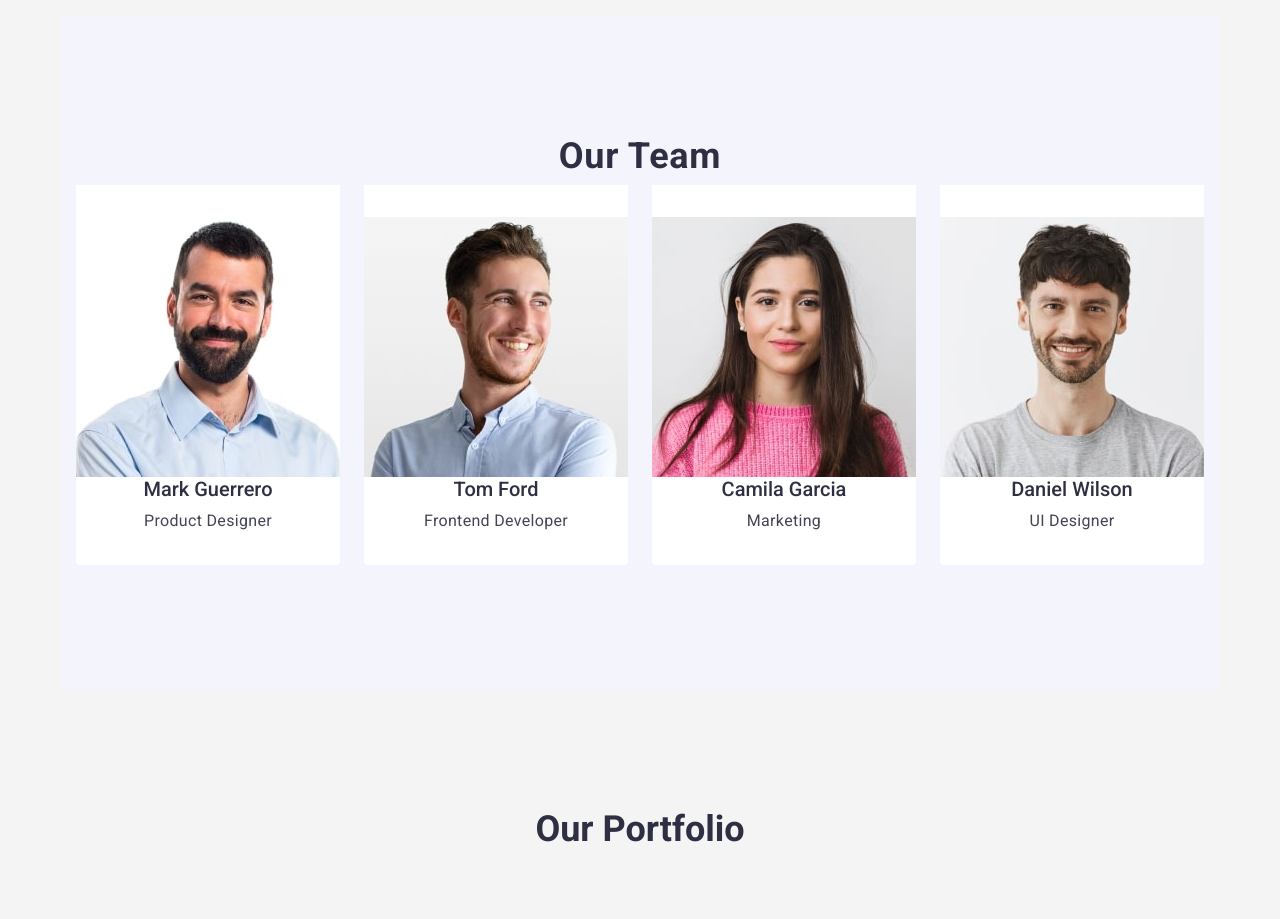
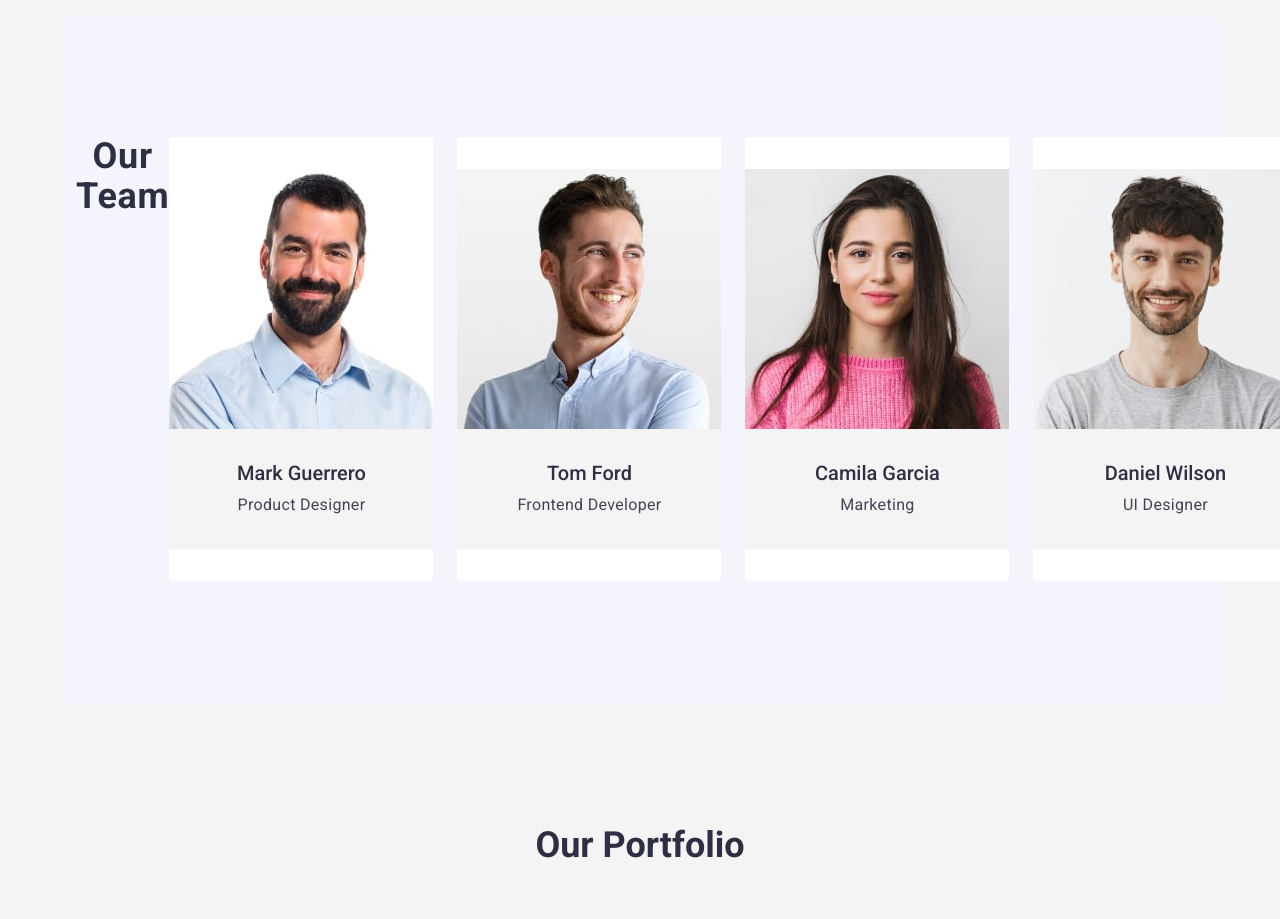
Before and after one commit to vkotelnykovaa/goit-markup-hw-03, a plain HTML site: page index.html in a window 1280 px wide. Shown: the part 1040-1959 px from the top of the page. Drawn offline with nearby package versions, Linux system fonts and the light colour scheme.

Commit message:
Test commit 5

```diff
--- a/css/styles.css
+++ b/css/styles.css
@@ -154,6 +154,12 @@ li {
    height: 380px;
    margin: 10px;
    text-align: center;
+}
+
+.teamsection-details{
+         padding: 32px 0;
+         text-align: center;
+         background-color: #f4f4f4;
 }
 
 .title_three {
--- a/index.html
+++ b/index.html
@@ -95,7 +95,7 @@
 
 
   <section class="teamsection">
-  <div class="container fd_column">
+  <div class="container">
     <h2 class="title-two">Our Team</h2>
     <ul class="teamsection-list">
       <li class="teamsection-item">
```
